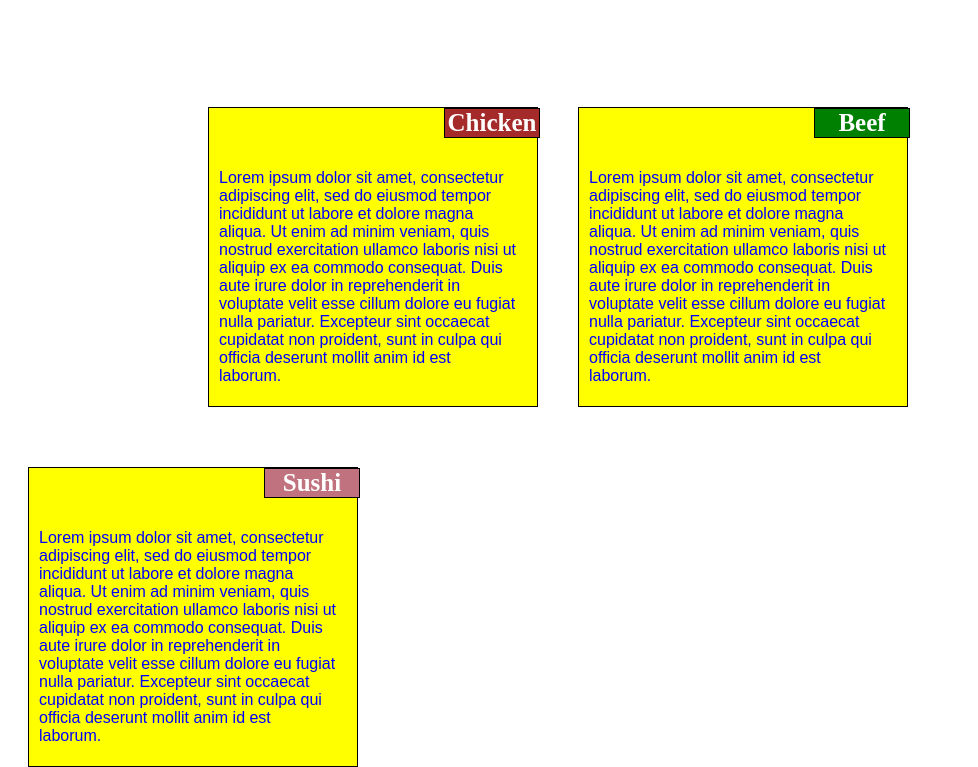
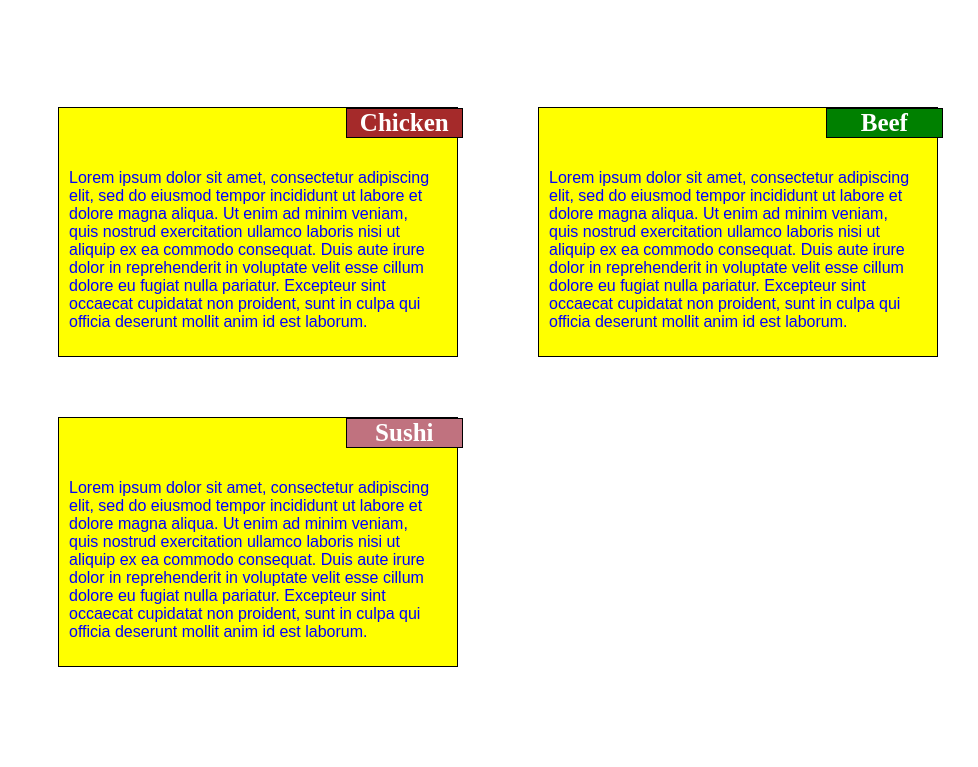
Before and after one commit to devshreyasi/coursera-html-dev, a plain HTML site: page Module2-solution/index.html in a window 1280 px wide. Shown: the part 87-854 px from the top of the page, without its empty margins (0-978 px from the left). After the commit the page ends 800 px from the top, so only its background shows below. Drawn offline with Linux system fonts and the light colour scheme.

Commit message:
Update style.css

```diff
--- a/Module2-solution/style.css
+++ b/Module2-solution/style.css
@@ -13,11 +13,11 @@ h1 {
   		background-color: #FFFF00;
   		border: 1px solid black;
   		padding: 0px 10px 10px 0px;
-      margin-right: 20px;
+      margin-right: 30px;
       margin-top: 60px;
-      margin-left: 200px;
-  		width: 330px;
-  		height:300px;
+      margin-left: 50px;
+  		width: 400px;
+  		height:250px;
       float: left;
   	 }
   	 .box2 {
@@ -25,11 +25,11 @@ h1 {
   		background-color: #FFFF00;
   		border: 1px solid black;
   		padding: 0px 10px 10px 0px;
-      margin-right: 20px;
+      margin-right: 30px;
       margin-top: 60px;
-      margin-left: 20px;
-  		width: 330px;
-  		height:300px;
+      margin-left: 50px;
+  		width: 400px;
+  		height:250px;
       float: left;
   		}
   	 .box3 {
@@ -37,11 +37,11 @@ h1 {
   		background-color: #FFFF00;
   		border: 1px solid black;
   		padding: 0px 10px 10px 0px;
-      margin-right: 20px;
+      margin-right: 30px;
       margin-top: 60px;
-      margin-left: 20px;
-  		width: 330px;
-  		height:300px;
+      margin-left: 50px;
+  		width: 400px;
+  		height:250px;
       float: left;
         }
   	#p {
```
